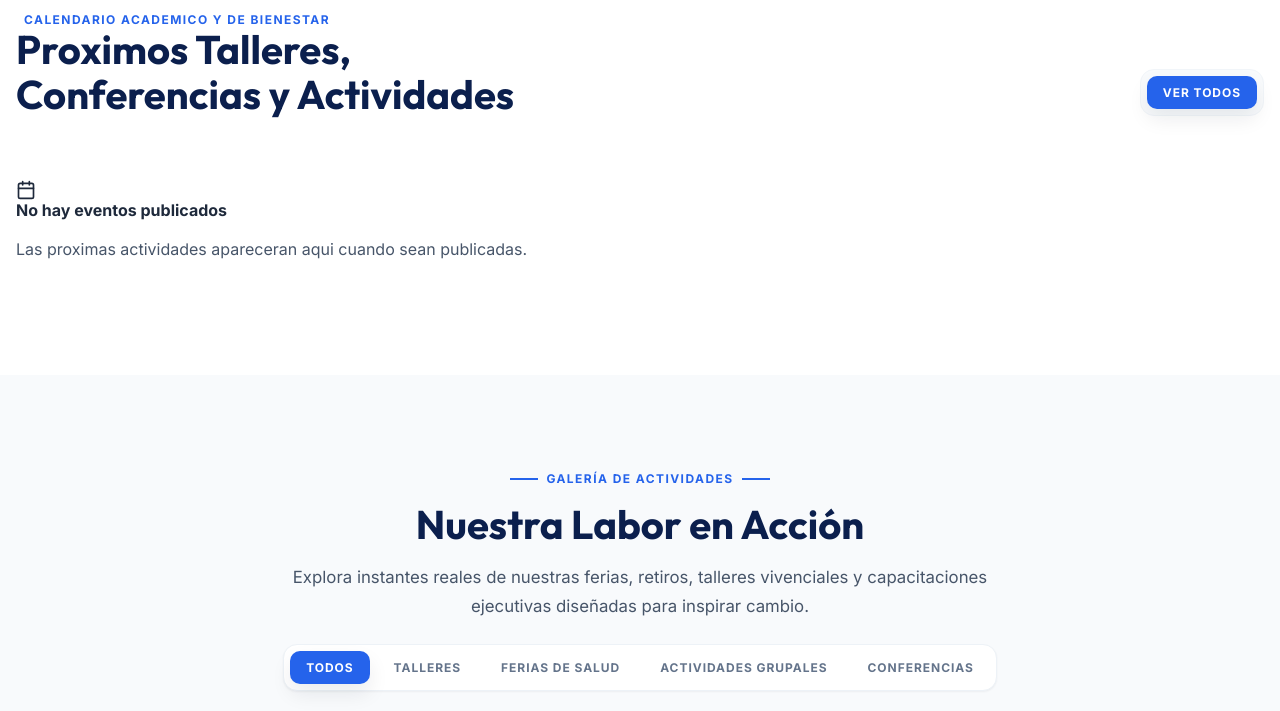
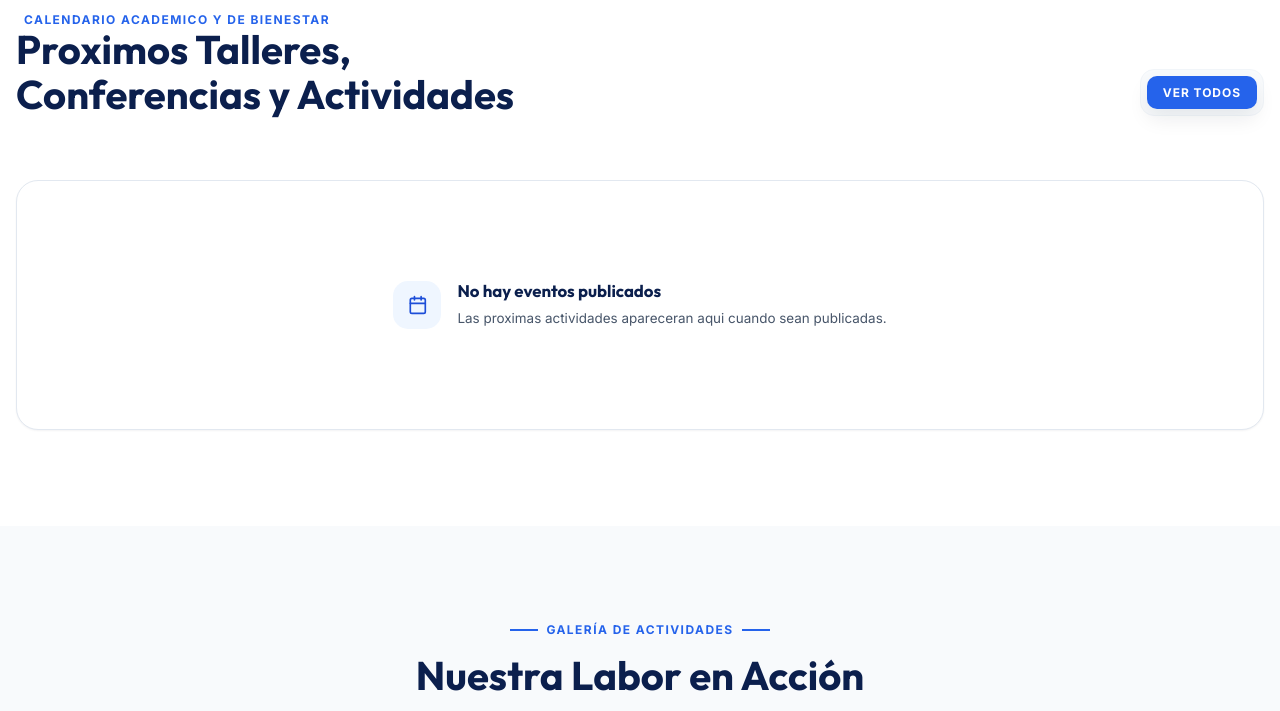
Before and after one commit to Mendo0729/Coinpsi, a website with bundled scripts: page index.html in a window 1280 px wide. Shown: the part 4008-4719 px from the top of the page. Built offline with nearby package versions, Linux system fonts and the light colour scheme; files whose address does not match are found by name.

Commit message:
Carga estilos de eventos dinamicos

```diff
--- a/index.html
+++ b/index.html
@@ -3,8 +3,9 @@
   <head>
     <meta charset="UTF-8" />
     <meta name="viewport" content="width=device-width, initial-scale=1.0" />
-    <title>COINPSI | Corporación de Investigaciones Psicológicas</title>
+    <title>COINPSI | Corporacion de Investigaciones Psicologicas</title>
     <link rel="stylesheet" href="./src/index.css" />
+    <link rel="stylesheet" href="./src/events-api.css" />
     <script type="module" src="./src/main.js"></script>
   </head>
   <body>
```
